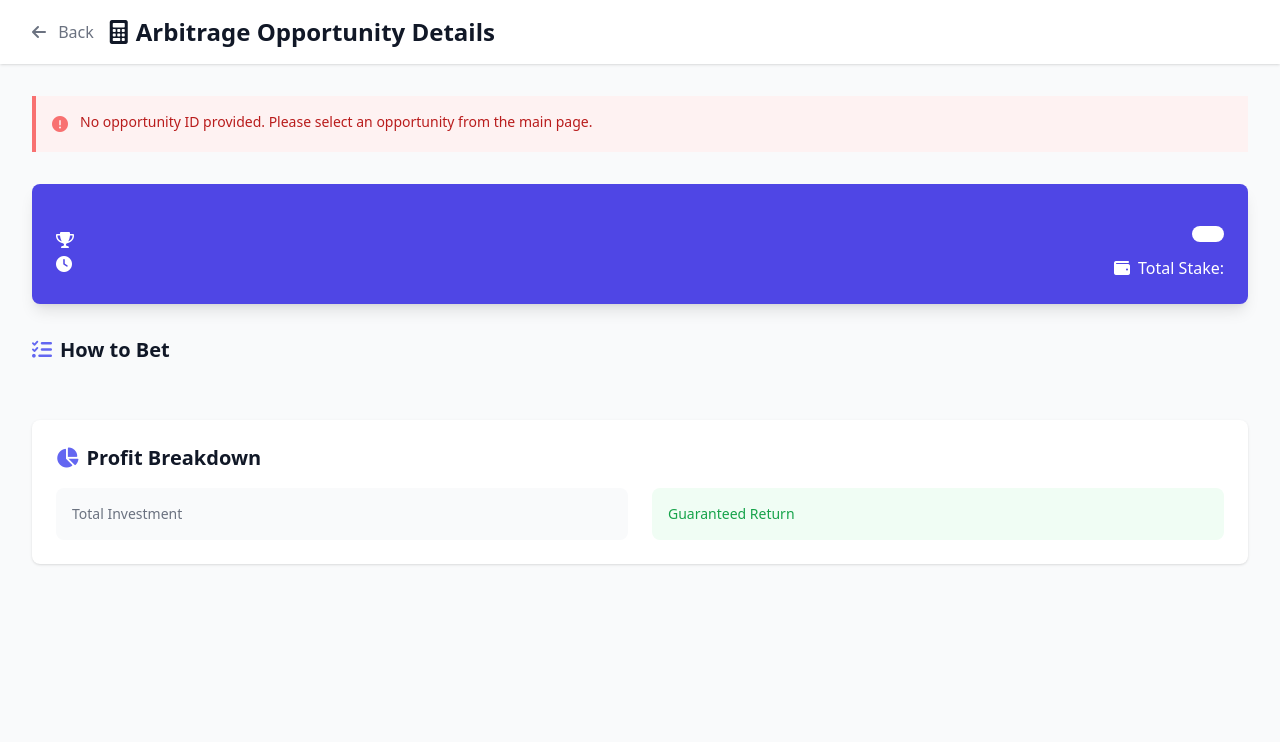
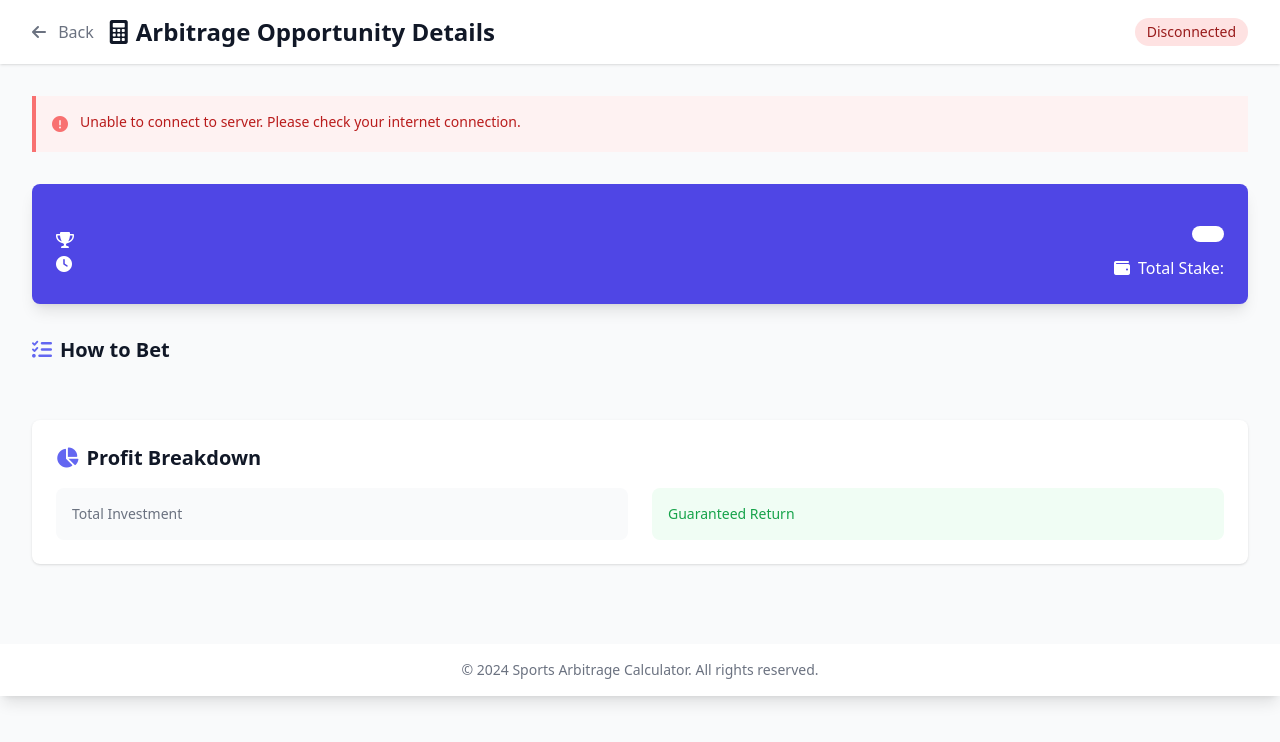
Before and after one commit to masulani2000/blackboxai-1744395816483, a website: page public/detail.html in a window 1280 px wide. Drawn offline with nearby package versions, Linux system fonts and the light colour scheme.

Commit message:
Add public/detail.html 1744405825515

```diff
--- a/public/detail.html
+++ b/public/detail.html
@@ -5,14 +5,16 @@
     <meta name="viewport" content="width=device-width, initial-scale=1.0">
     <title>Arbitrage Opportunity Details</title>
     <script src="https://cdn.tailwindcss.com"></script>
+    <link href="https://fonts.googleapis.com/css2?family=Inter:wght@400;500;600;700&display=swap" rel="stylesheet">
     <link rel="stylesheet" href="https://cdnjs.cloudflare.com/ajax/libs/font-awesome/6.0.0-beta3/css/all.min.css">
     <script src="/socket.io/socket.io.js"></script>
 </head>
-<body class="bg-gray-50">
+<body class="bg-gray-50 font-inter">
     <div class="min-h-screen">
         <!-- Header -->
         <header class="bg-white shadow">
             <div class="max-w-7xl mx-auto px-4 py-4 sm:px-6 lg:px-8">
+                <div class="flex items-center justify-between">
                     <div class="flex items-center">
                         <a href="/" class="text-gray-500 hover:text-gray-700">
                             <i class="fas fa-arrow-left mr-2"></i>
@@ -23,6 +25,10 @@
                                 <i class="fas fa-calculator mr-2"></i>
                                 <span>Arbitrage Opportunity Details</span>
                             </h1>
+                        </div>
+                    </div>
+                    <div class="flex items-center">
+                        <span id="connectionStatus" class="hidden px-3 py-1 text-sm font-medium rounded-full"></span>
                     </div>
                 </div>
             </div>
@@ -106,6 +112,15 @@
                 </div>
             </div>
         </main>
+
+        <!-- Footer -->
+        <footer class="bg-white shadow-lg mt-12">
+            <div class="max-w-7xl mx-auto py-4 px-4 sm:px-6 lg:px-8">
+                <p class="text-center text-sm text-gray-500">
+                    © 2024 Sports Arbitrage Calculator. All rights reserved.
+                </p>
+            </div>
+        </footer>
     </div>
 
     <script src="/js/detail.js"></script>
```
Lines whose indentation alone changed are shown as unchanged.
